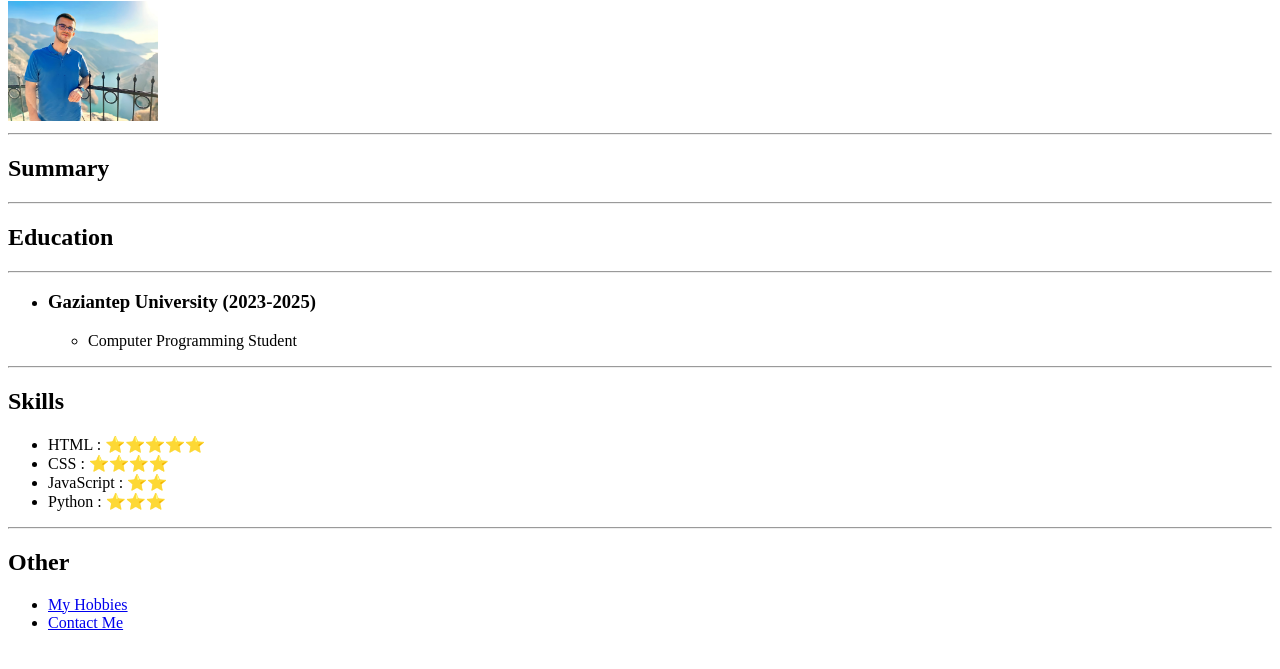
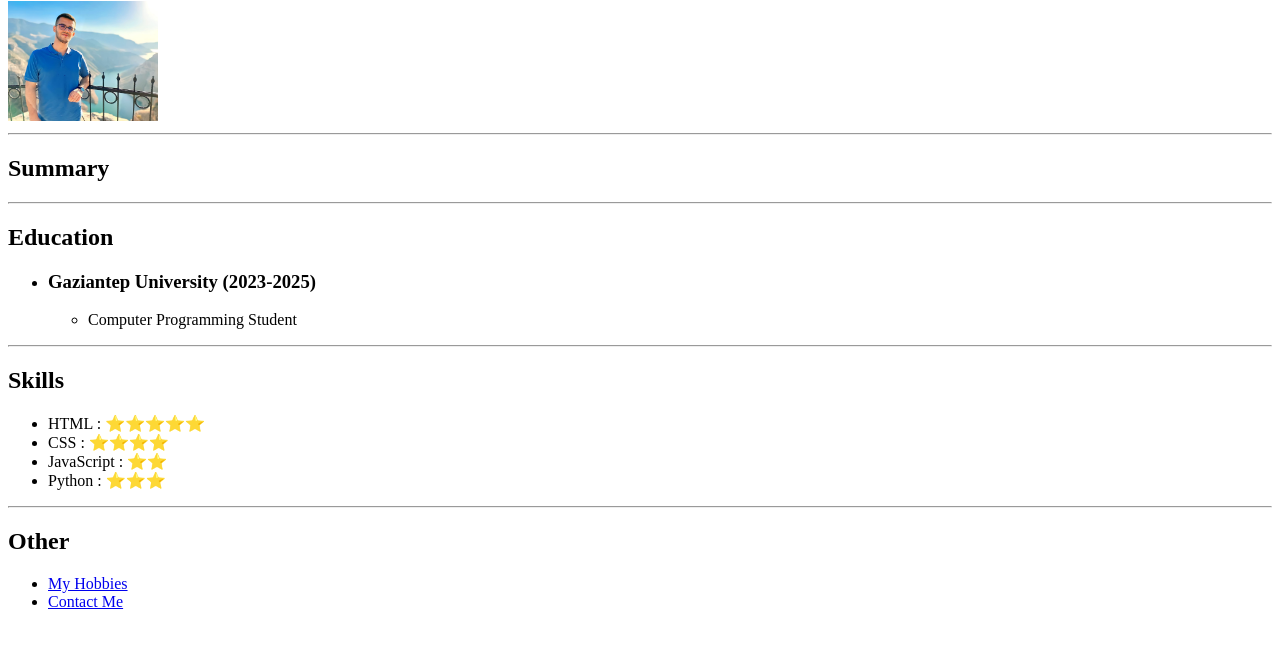
Before and after one commit to beratmen/Udemy-The-Complete-2024-Web-Development-Bootcamp-Projects, a plain HTML site: page [Project]-Online Resume/index.html in a window 1280 px wide. Shown: the part 79-748 px from the top of the page. Drawn offline with Linux system fonts and the light colour scheme.

Commit message:
Update index.html

```diff
--- a/[Project]-Online Resume/index.html
+++ b/[Project]-Online Resume/index.html
@@ -10,7 +10,7 @@
     <img src="./Profile-1.jpeg" alt="Profile-Photo" width="150px" height="120px"><hr />
 
     <h2>Summary</h2><hr />
-    <h2>Education</h2><hr />
+    <h2>Education</h2>
     <ul>
         <li>
         <h3>Gaziantep University (2023-2025)</h3>
```
